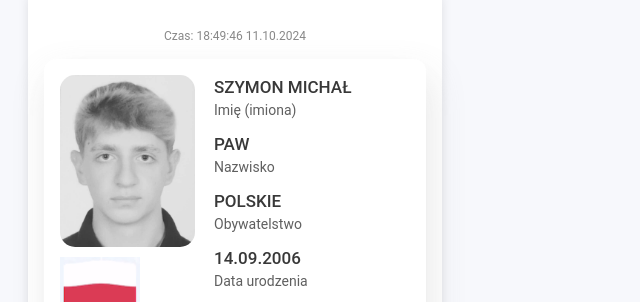
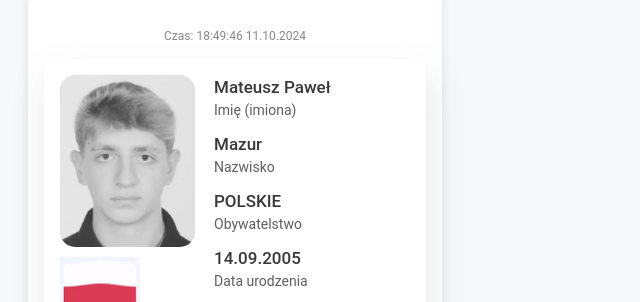
Before and after one commit to Adas133/adas, a plain HTML site: page dowod.html in a window 1280 px wide. Shown: the part 117-419 px from the top of the page, 405-1045 px from the left. Drawn offline with Linux system fonts and the light colour scheme; a script that the page names is missing; a web font is replaced by a local one.

Commit message:
Update dowod.html

```diff
--- a/dowod.html
+++ b/dowod.html
@@ -66,10 +66,10 @@
             </div>
             <div class="document-details">
                 <div class="info-card">
-                    <p><span class="label">SZYMON MICHAŁ</span> <span class="description">Imię (imiona)</span></p>
-                    <p><span class="label">PAW</span> <span class="description">Nazwisko</span></p>
+                    <p><span class="label">Mateusz Paweł</span> <span class="description">Imię (imiona)</span></p>
+                    <p><span class="label">Mazur</span> <span class="description">Nazwisko</span></p>
                     <p><span class="label">POLSKIE</span> <span class="description">Obywatelstwo</span></p>
-                    <p><span class="label">14.09.2006</span> <span class="description">Data urodzenia</span></p>
+                    <p><span class="label">14.09.2005</span> <span class="description">Data urodzenia</span></p>
                     <p><span class="label">06291433433</span> <span class="description">Numer PESEL</span></p>
                 </div>
             </div>
```
